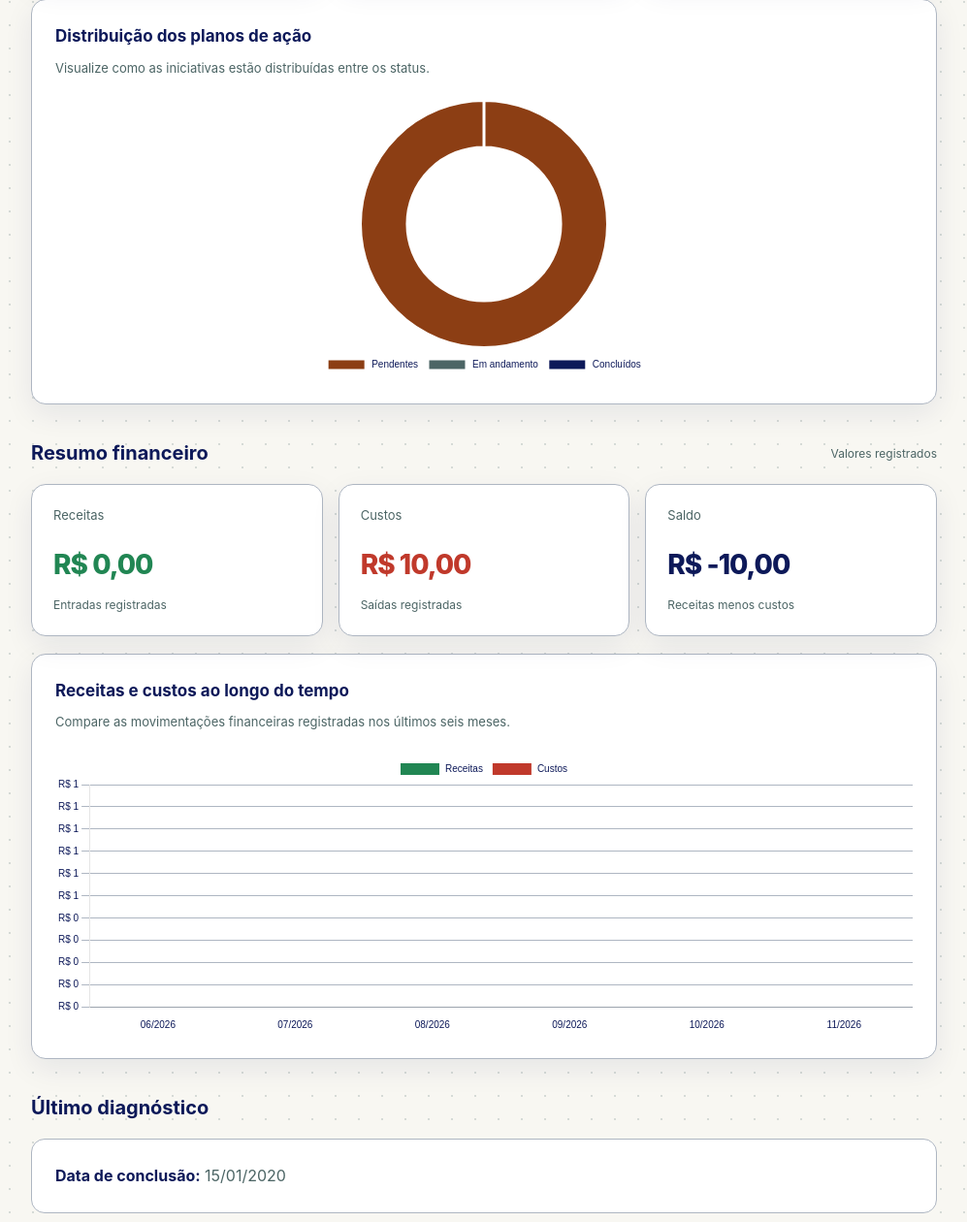
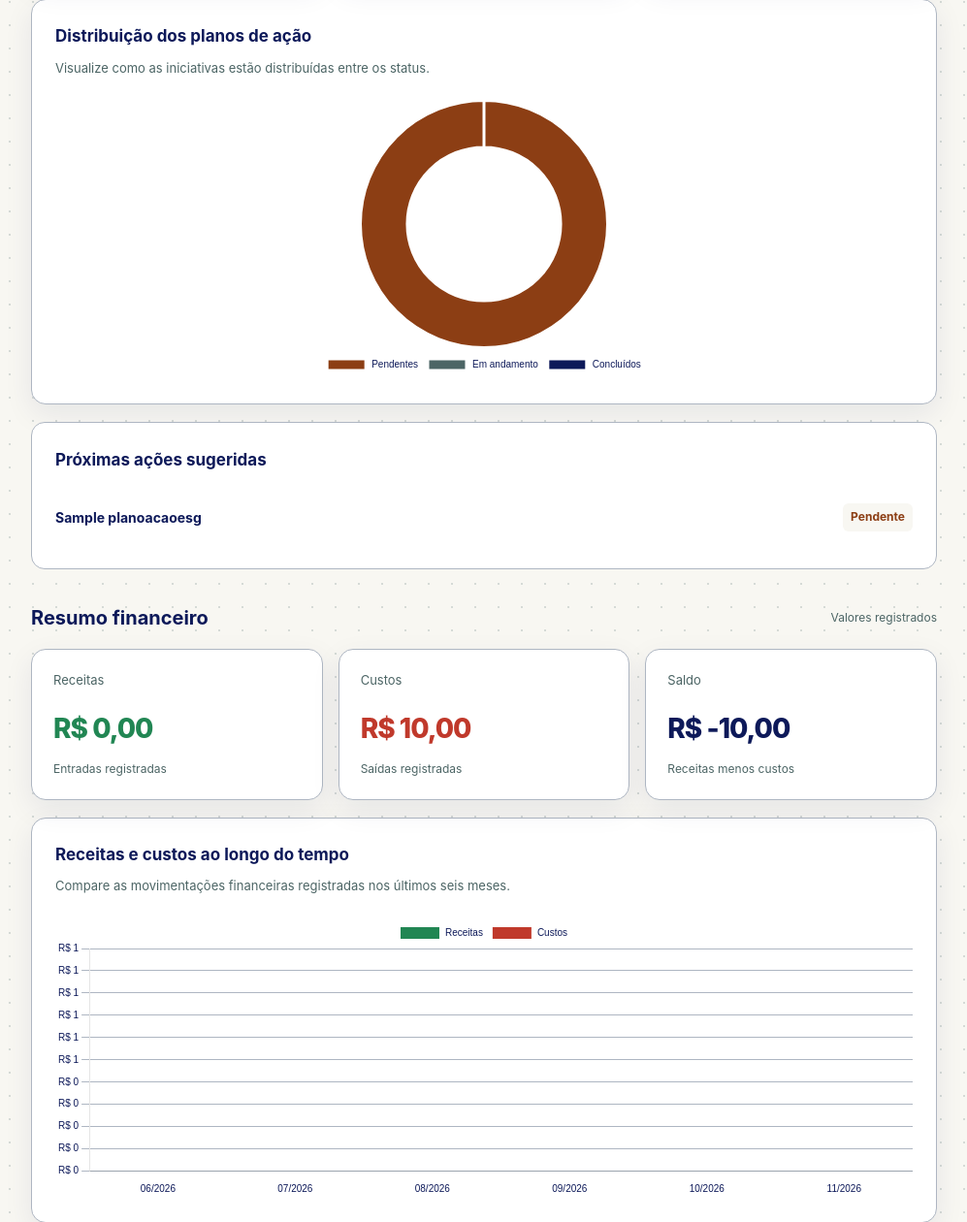
Before and after one commit to mariaeugeniamoraes/projeto_fds_2026.2, a Django app: page /dashboard/ in a window 1280 px wide. Shown: the part 1354-2614 px from the top of the page at 97% size, without its empty margins (266-1263 px from the left). Run offline with Django 5.2, Linux system fonts and the light colour scheme; a user stored in the database is signed in; tables that the repository leaves empty hold one stand-in row (values such as "Sample post").

Commit message:
Cria a aba dentro do Dashboard de "Próximas ações sugeridas".

```diff
--- a/core/templates/core/dashboard.html
+++ b/core/templates/core/dashboard.html
@@ -344,23 +346,49 @@
         line-height: 1.6;
     }
 
+    .dashboard .dash-finance-grid {
+        grid-template-columns: repeat(3, minmax(0, 1fr));
+    }
+
+    .dashboard .dash-finance-chart {
+        margin-top: 18px;
+        width: 100%;
+    }
+
+    /* Estilos da Lista de Ações */
+    .dashboard .dash-action-list {
+        list-style: none;
+        padding: 0;
+        margin: 0;
+    }
+
+    .dashboard .dash-action-item {
+        padding: 14px 0;
+        border-bottom: 1px solid var(--dash-border);
+        display: flex;
+        justify-content: space-between;
+        align-items: center;
+        gap: 12px;
+    }
+
+    .dashboard .dash-action-item:last-child {
+        border-bottom: none;
+    }
+
+    .dashboard .dash-action-badge {
+        font-size: 12px;
+        font-weight: 700;
+        padding: 4px 8px;
+        border-radius: 6px;
+        background: var(--dash-bg);
+        color: var(--dash-brown);
+    }
+
     @media (max-width: 900px) {
         .dashboard .dash-chart-grid {
             grid-template-columns: 1fr;
         }
-    }
 
-    @media (max-width: 600px) {
-        .dashboard .dash-chart-card {
-            padding: 18px;
-        }
-
-        .dashboard .dash-chart-container {
-            height: 250px;
-        }
-    }
-
-    @media (max-width: 900px) {
         .dashboard .dash-grid {
             grid-template-columns: repeat(2, minmax(0, 1fr));
         }
@@ -645,8 +673,36 @@
             </div>
         </div>
 
+        <!-- Bloco de Próximas Ações Sugeridas -->
+        <div class="dash-notice" style="margin-top: 18px;">
+            <div style="display: flex; justify-content: space-between; align-items: center; margin-bottom: 16px;">
+                <h3 style="margin: 0; color: var(--dash-primary); font-size: 17px;">Próximas ações sugeridas</h3>
+            </div>
+
+            {% if ultimos_planos %}
+                <ul class="dash-action-list">
+                    {% for plano in ultimos_planos %}
+                    <li class="dash-action-item">
+                        <div>
+                            <strong style="color: var(--dash-text); display: block; font-size: 14px;">{{ plano.titulo }}</strong>
+                            <span style="font-size: 12px; color: var(--dash-muted);">
+                                {% if plano.get_pilar_display %}Pilar: {{ plano.get_pilar_display }}{% endif %}
+                            </span>
+                        </div>
+                        <span class="dash-action-badge">
+                            {% if plano.get_status_display %}{{ plano.get_status_display }}{% else %}{{ plano.status }}{% endif %}
+                        </span>
+                    </li>
+                    {% endfor %}
+                </ul>
+            {% else %}
+                <p style="margin: 0; font-size: 13px;">Nenhuma ação pendente no momento para esta empresa.</p>
+            {% endif %}
+        </div>
+
     </section>
 
+    <!-- Resumo Financeiro -->
     <section class="dash-section">
         <div class="dash-section-heading">
             <h2>Resumo financeiro</h2>
--- a/core/views.py
+++ b/core/views.py
@@ -449,6 +449,7 @@ def calculadora_embalagens(request):
         }
     )
 
+
 @login_required
 def listar_registros_financeiros(request, empresa_id):
     empresa = get_object_or_404(
@@ -583,6 +584,7 @@ def excluir_registro_financeiro(request, empresa_id, registro_id):
         empresa_id=empresa.id,
     )
 
+
 @login_required
 def dashboard(request):
     from decimal import Decimal
@@ -607,6 +609,7 @@ def dashboard(request):
         "planos_pendentes": 0,
         "planos_em_andamento": 0,
         "planos_concluidos": 0,
+        "ultimos_planos": [],
         "receitas": Decimal("0.00"),
         "custos": Decimal("0.00"),
         "saldo": Decimal("0.00"),
@@ -642,6 +645,9 @@ def dashboard(request):
         planos = PlanoAcaoESG.objects.filter(
             diagnostico__empresa=empresa,
         )
+
+        # Filtra os 5 planos de ação não concluídos mais recentes para exibir na lista do dashboard
+        ultimos_planos = planos.exclude(status="concluida")[:5]
 
         registros = RegistroFinanceiro.objects.filter(
             empresa=empresa,
@@ -751,6 +757,7 @@ def dashboard(request):
             "planos_pendentes": pendentes,
             "planos_em_andamento": em_andamento,
             "planos_concluidos": concluidos,
+            "ultimos_planos": ultimos_planos,
             "receitas": receitas,
             "custos": custos,
             "saldo": receitas - custos,
```
Also changed, not shown: other parts of core/templates/core/dashboard.html (+16 -13 lines). Lines whose indentation alone changed are shown as unchanged.
